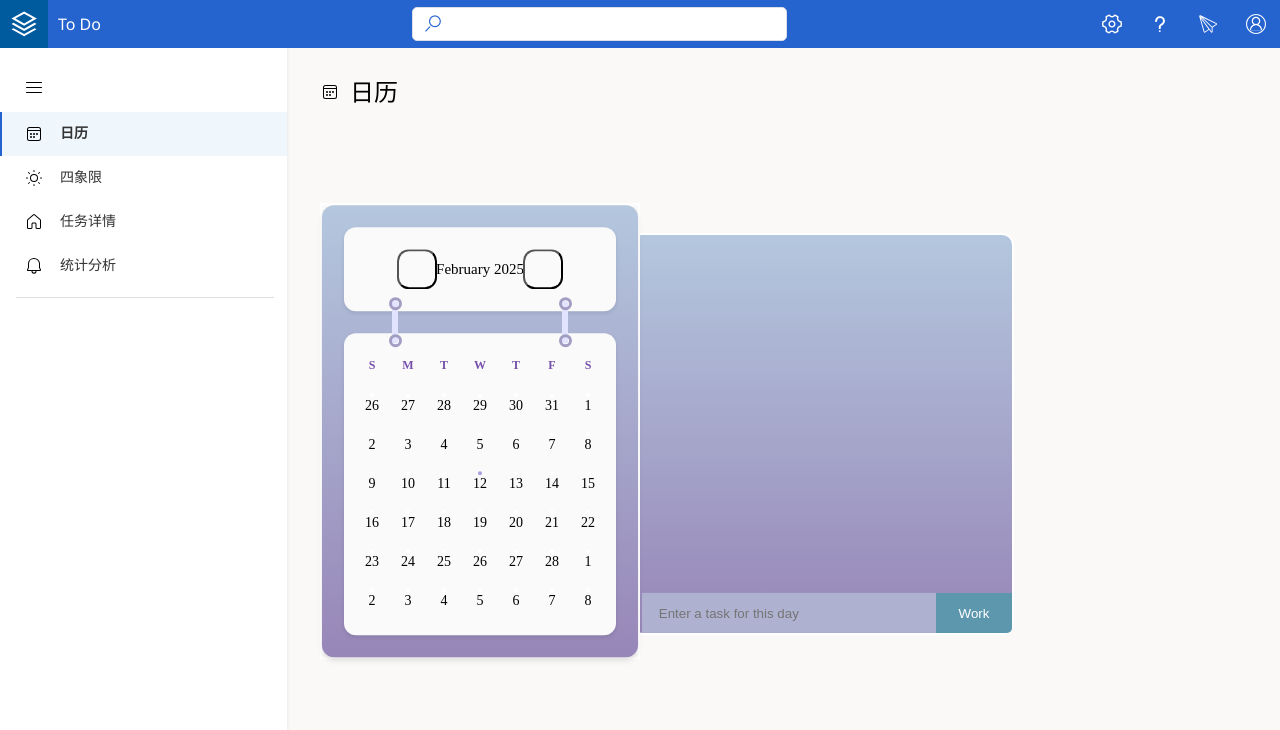
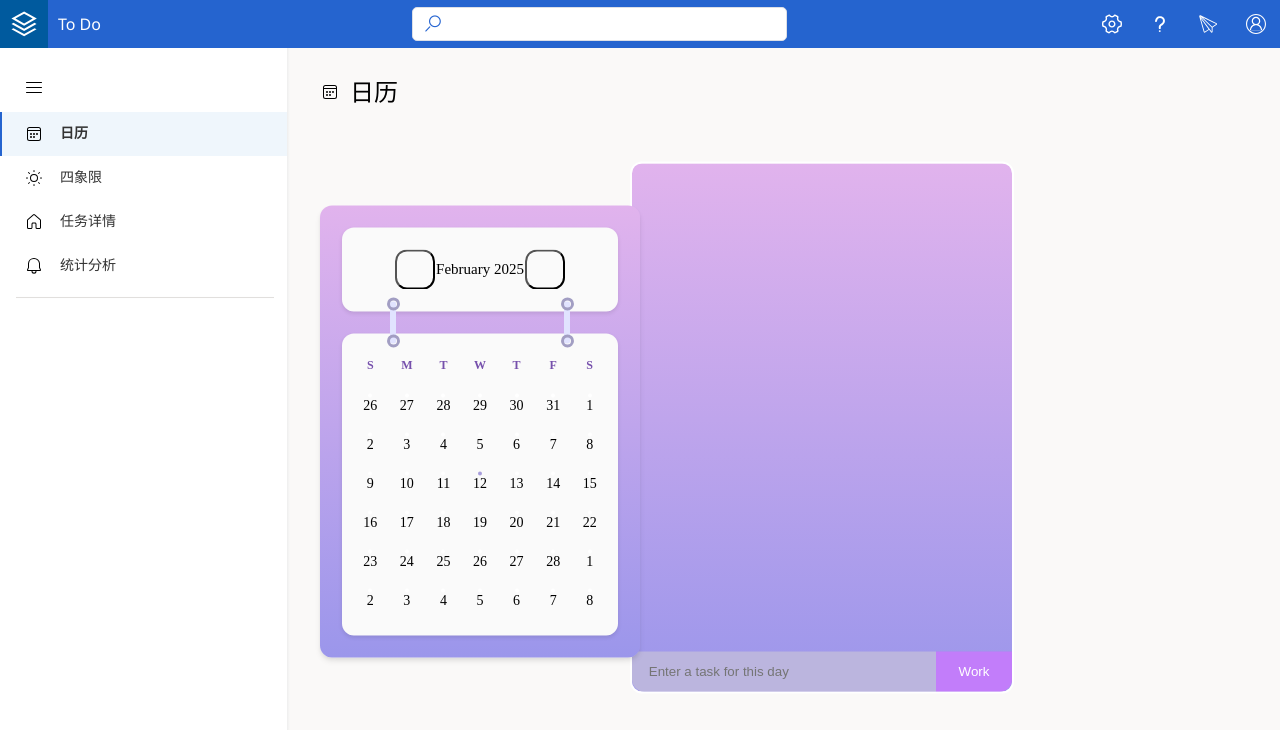
Before and after one commit to Taslr2/ToDo, a Vue app in the folder web/: page / in a window 1280 px wide. Shown: the top 730 px of the page. Built offline with nearby package versions, Linux system fonts and the light colour scheme; some icons are missing; a web font is replaced by a local one.

Commit message:
修改原有日历css

```diff
--- a/web/src/views/main/content/CalendarView/CalendarView.vue
+++ b/web/src/views/main/content/CalendarView/CalendarView.vue
@@ -90,16 +90,16 @@ const handleDateSelected = (date) => {
   position: absolute;
   top: 50%;
   transform: translateY(-55%);
-  border: #fff solid 2px;
+  /* border: #fff solid 2px; */
   z-index: 10;
 }
 
 .task-list-container {
   width: 30%;
-  height: 402px;
+  height: 532px;
   margin: 10px;
   border-radius: 12px;
-  background: linear-gradient(0deg, #9786b8, #b4c7de);
+  background: linear-gradient(0deg, #9b96eb, #e1b3ed);
   position: relative;
   left: calc(25% + 10px);
   position: absolute;
--- a/web/src/views/main/content/CalendarView/TaskListView.vue
+++ b/web/src/views/main/content/CalendarView/TaskListView.vue
@@ -132,11 +132,13 @@ const addCalendarEvent = () => {
 }
 
 .add-task-form input {
-  width: calc(80% - 10px);
+  width: 80%;
   height: 40px;
   margin: 10px;
+  margin-left: 0;
+  border-bottom-left-radius: 12px;
   margin-right: 0px;
-  background: #aeb2d0;
+  background: #bbb5de;
   border: none;
   flex: 2;
   outline: none;
@@ -148,7 +150,7 @@ const addCalendarEvent = () => {
   width: 20%;
   height: 40px;
   text-align: center;
-  background: #5d97ad;
+  background: #c27dfa;
   border: none;
   /* padding: 1.2em; */
   outline: none;
@@ -156,7 +158,7 @@ const addCalendarEvent = () => {
   border-top-left-radius: 0;
   border-top-right-radius: 0;
   border-bottom-left-radius: 0;
-  border-bottom-right-radius: 5px;
+  border-bottom-right-radius: 12px;
   -webkit-appearance: none;
   -moz-appearance: none;
   appearance: none;
--- a/web/src/views/main/content/CalendarView/styles.css
+++ b/web/src/views/main/content/CalendarView/styles.css
@@ -16,7 +16,7 @@
   border-width: 1px;
   border-color: #000000;
   border-radius: 12px;
-  background: linear-gradient(180deg, #b4c7de, #9786b8);
+  background: linear-gradient(0deg, #9b96eb, #e1b3ed);
   box-shadow: 0 4px 6px -1px rgba(0, 0, 0, 0.1), 0 2px 4px -1px rgba(0, 0, 0, 0.06);
   padding: 22px;
   position: relative;
```
